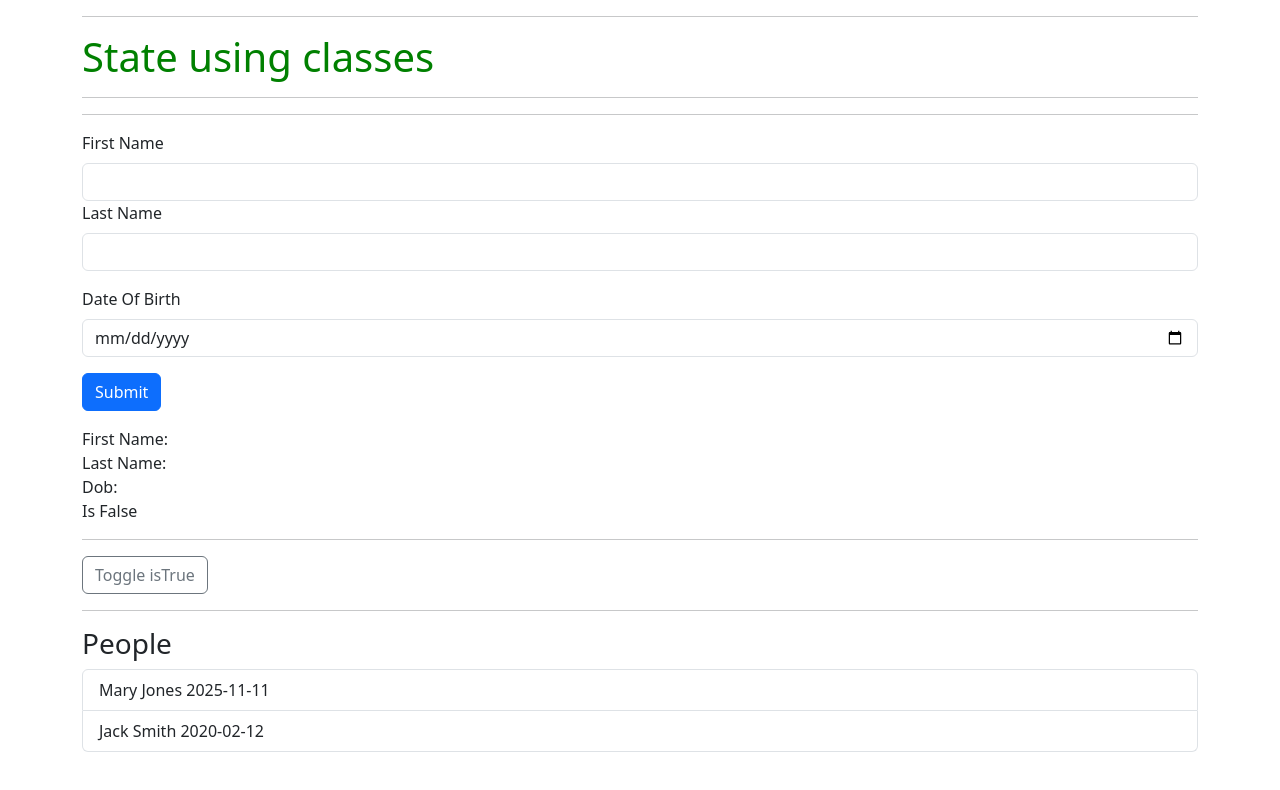
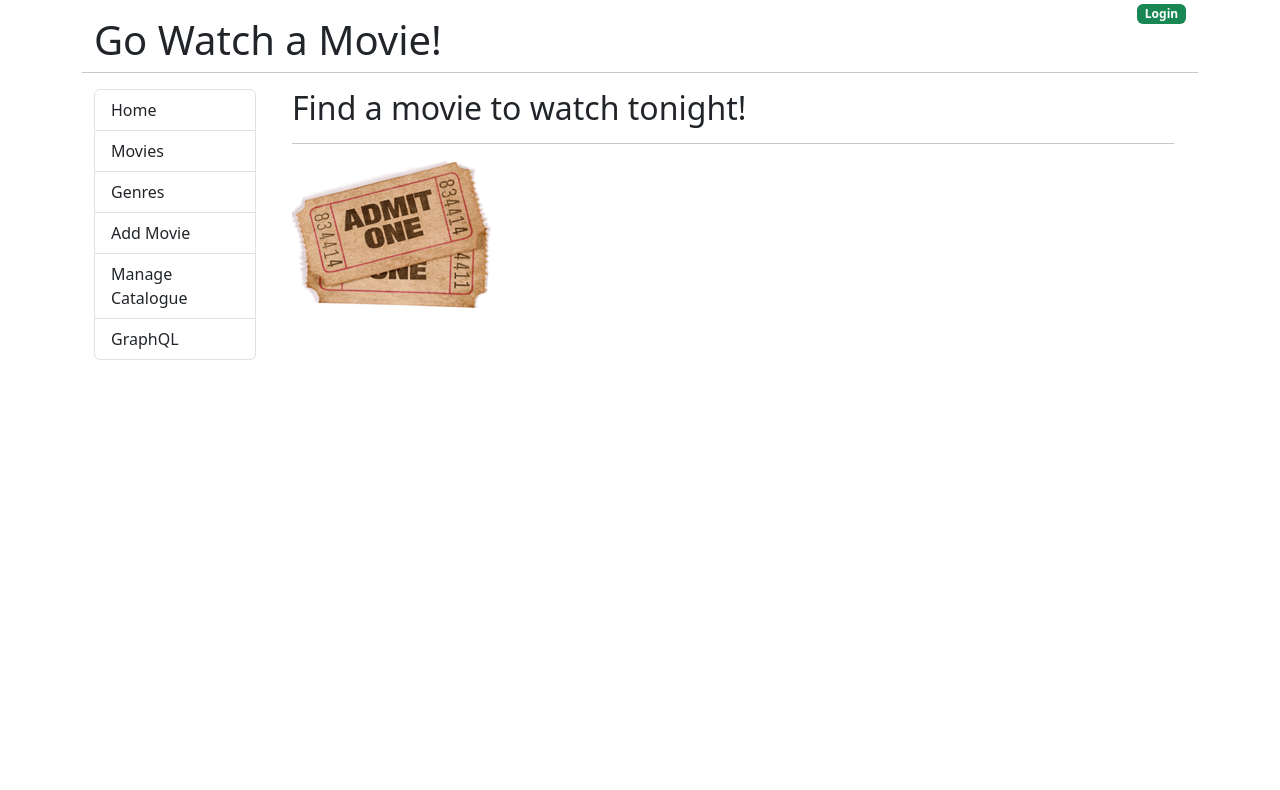
Before and after one commit to bommasanigangadhar-jpg/react-web-backend-golang, a React (Create React App) app: page / in a window 1280 px wide. Shown: the top 790 px of the page. Built offline with nearby package versions, Linux system fonts and the light colour scheme.

Commit message:
[no task id]-added movie components

```diff
--- a/src/App.js
+++ b/src/App.js
@@ -1,156 +1,37 @@
-import React, { Fragment, useEffect, useRef, useState } from "react";
-import './App.css';
-import Input from "./Input";
+import Home from "./components/Home"
 
+function App() {
+    return(
+        <div className="container">
+          <div className="row">
+            <div className="col">
+                <h1 className="mt-3">Go Watch a Movie!</h1>
+            </div>
+            <div className="col text-end">
+                <a href="#!"><span className="badge bg-success">Login</span></a>
+            </div>
+            <hr className="mb-3"></hr>
+         </div>
 
-function HelloWorld(props) {
-    const [isTrue, setIsTrue] = useState(false);
-    const [crowd, setCrowd] = useState([]);
-    const [firstName, setFirstName] = useState("");
-    const [lastName, setLastName] = useState("");
-    const [dob, setDob] = useState("");
-
-    // Refs
-
-    const firstNameRef = useRef();
-    const lastNameRef = useRef();
-    const dobRef = useRef();
-
-    const toggleTrue = () => {
-        if(isTrue) {
-            setIsTrue(false);
-            return;
-        }
-        setIsTrue(true);
-    };
-
-    useEffect( () => {
-        console.log("use effect fired..!");
-
-        let people = [
-            {
-                id: 1,
-                firstName: "Mary",
-                lastName: "Jones",
-                dob: "2025-11-11",
-            },
-            {
-                id: 2,
-                firstName: "Jack",
-                lastName: "Smith",
-                dob: "2020-02-12",
-            }
-        ]
-        setCrowd(people);
-    }, []);
-
-    const handleSubmit = (event) => {
-        event.preventDefault();
-        if(lastName !== "") {
-            addPerson(firstName, lastName, dob);
-        }
-    }
-
-    const addPerson = (newFirst, newLast, newDob) => {
-        let newPerson = {
-            id: crowd.length + 1,
-            firstName: newFirst,
-            lastName: newLast,
-            dob: newDob,
-        }
-
-        const newList = crowd.concat(newPerson);
-
-        const sorted = newList.sort((a, b) => {
-            if (a.lastName < b.lastName) {
-                return -1;
-            } else if (a.lastName > b.lastName) {
-                return 1;
-            }
-            return 0;
-        })
-
-        setCrowd(sorted);
-        setFirstName("");
-        setLastName("");
-        setDob("");
-
-        firstNameRef.current.value="";
-        lastNameRef.current.value="";
-        dobRef.current.value="";
-
-    }
-
-    return (
-        <Fragment>
-            <hr></hr>
-            <h1 className="h1-green">{props.message}</h1>
-            <hr />
-            {isTrue &&
-                <Fragment>
-                    <p>The current value of IsTrue is true</p>
-                    <hr />
-                </Fragment>
-            }
-            <hr />
-
-            <form autoComplete="off" onSubmit={handleSubmit}>
-
-                <div className="mb-3">
-                    <label className="form-label" htmlFor="first-name">First Name</label>
-                    <input
-                        type="text"
-                        name="first-name"
-                        id="first-name"
-                        ref={firstNameRef}
-                        autoComplete="first-name-new"
-                        className="form-control"
-                        onChange= {(event) => setFirstName(event.target.value)}
-                    ></input>
-
-                    <Input
-                        title="Last Name"
-                        type="text"
-                        name="last-name"
-                        id="last-name"
-                        ref={lastNameRef}
-                        autoComplete="last-name-new"
-                        className="form-control"
-                        onChange= {(event) => setLastName(event.target.value)}
-                    ></Input>
-
-                    <Input
-                        title="Date Of Birth"
-                        type="date"
-                        name="dob"
-                        ref={dobRef}
-                        autoComplete="dob-new"
-                        className="form-control"
-                        onChange= {(event) => setDob(event.target.value)}
-                    ></Input>
-
-                    <input type="submit" value="Submit" className="btn btn-primary"></input>
-                </div>
-            </form>
-
-            <div>
-                First Name: {firstName} <br />
-                Last Name: {lastName} <br />
-                Dob: {dob} <br />
+         <div className="row">
+            <div className="col-md-2">
+                <nav>
+                    <div className="list-group">
+                        <a href="#!" className="list-group-item list-group-item-action">Home</a>
+                        <a href="#!" className="list-group-item list-group-item-action">Movies</a>
+                        <a href="#!" className="list-group-item list-group-item-action">Genres</a>
+                        <a href="#!" className="list-group-item list-group-item-action">Add Movie</a>
+                        <a href="#!" className="list-group-item list-group-item-action">Manage Catalogue</a>
+                        <a href="#!" className="list-group-item list-group-item-action">GraphQL</a>
+                    </div>
+                </nav>
             </div>
-
-            { isTrue ? <p>Is True</p> : <p>Is False</p> }
-            <hr />
-            <a href="#!" className="btn btn-outline-secondary" onClick={toggleTrue}>Toggle isTrue</a>
-            <hr />
-            <h3>People</h3>
-            <ul className="list-group">
-                {crowd.map((m) => (
-                    <li key={m.id} className="list-group-item">{m.firstName} {m.lastName} {m.dob}</li>
-                ))}
-            </ul>
-        </Fragment>
-    );
+            <div className="col-md-10">
+                <Home />
+            </div>
+         </div>
+    </div>
+    )
 }
 
-export default HelloWorld;
+export default App;
--- /dev/null
+++ b/src/components/Home.js
@@ -0,0 +1,15 @@
+import Ticket from './../images/movie_tickets.jpg';
+
+const Home = () => {
+    return(
+        <>
+        <div className="container">
+            <h2>Find a movie to watch tonight!</h2>
+            <hr />
+            <img src={Ticket} alt='movie tickets'></img>
+        </div>
+        </>
+    )
+}
+
+export default Home;
```
Also changed, not shown: src/components/Movies.js (added, +13 -0 lines), src/images/movie_tickets.jpg (added).
